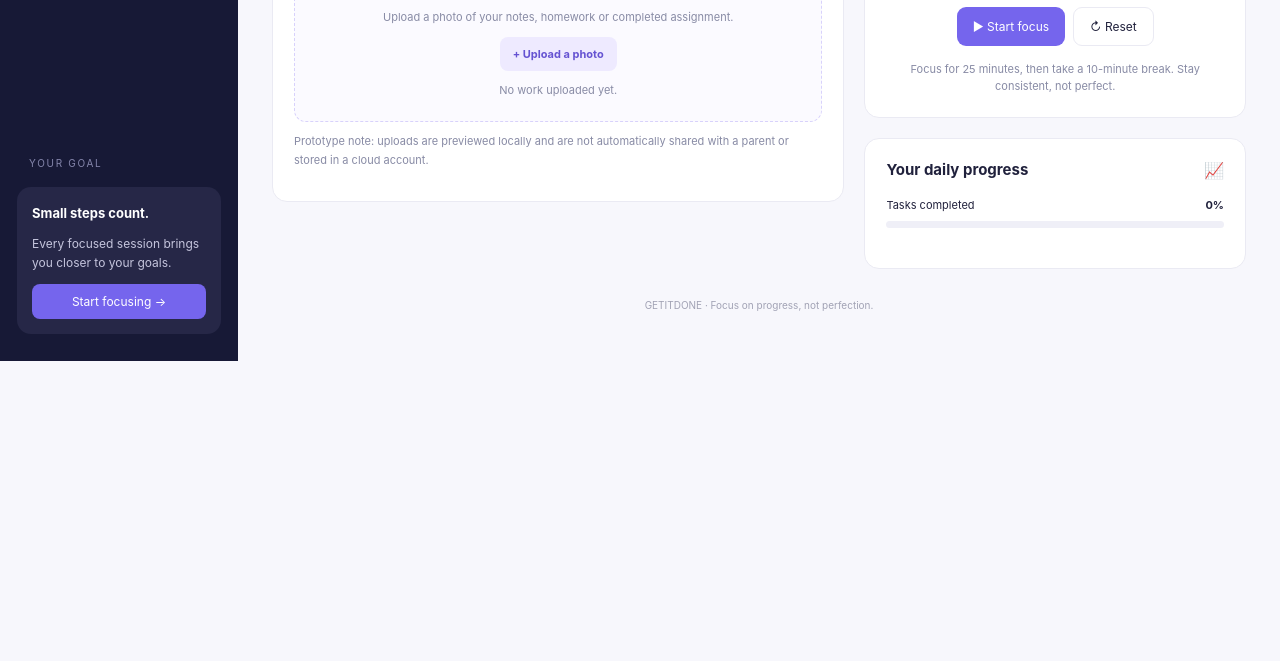
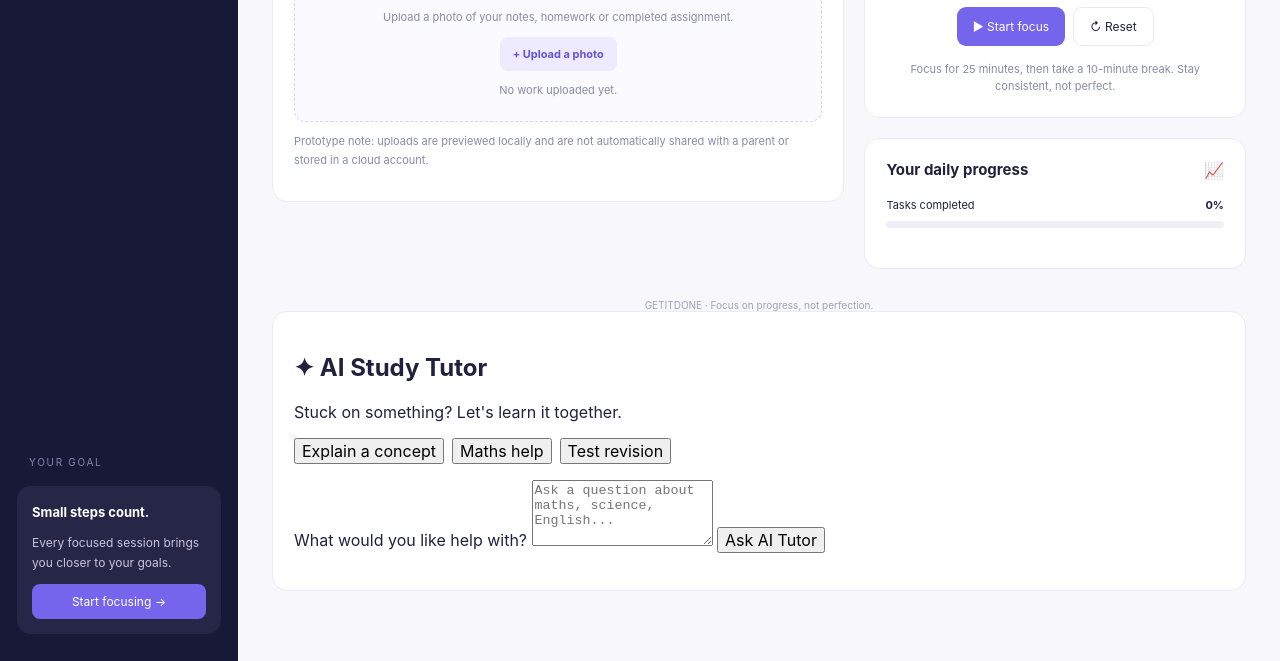
Before and after one commit to rdcoolguy1311-crypto/getitdone-app, a plain HTML site: page index.html in a window 1280 px wide. Shown: the part 767-1428 px from the top of the page. Before the commit the page ends 1128 px from the top, so only its background shows below. Drawn offline with Linux system fonts and the light colour scheme.

Commit message:
Update index.html

```diff
--- a/index.html
+++ b/index.html
@@ -293,7 +293,7 @@ button { cursor: pointer; }
     </div>
     <div class="footer">GETITDONE · Focus on progress, not perfection.</div>
 
-<section class="panel hidden" id="tutorPanel">
+<section class="panel" id="tutorPanel">
   <h2>✦ AI Study Tutor</h2>
   <p>Stuck on something? Let's learn it together.</p>
 
```
